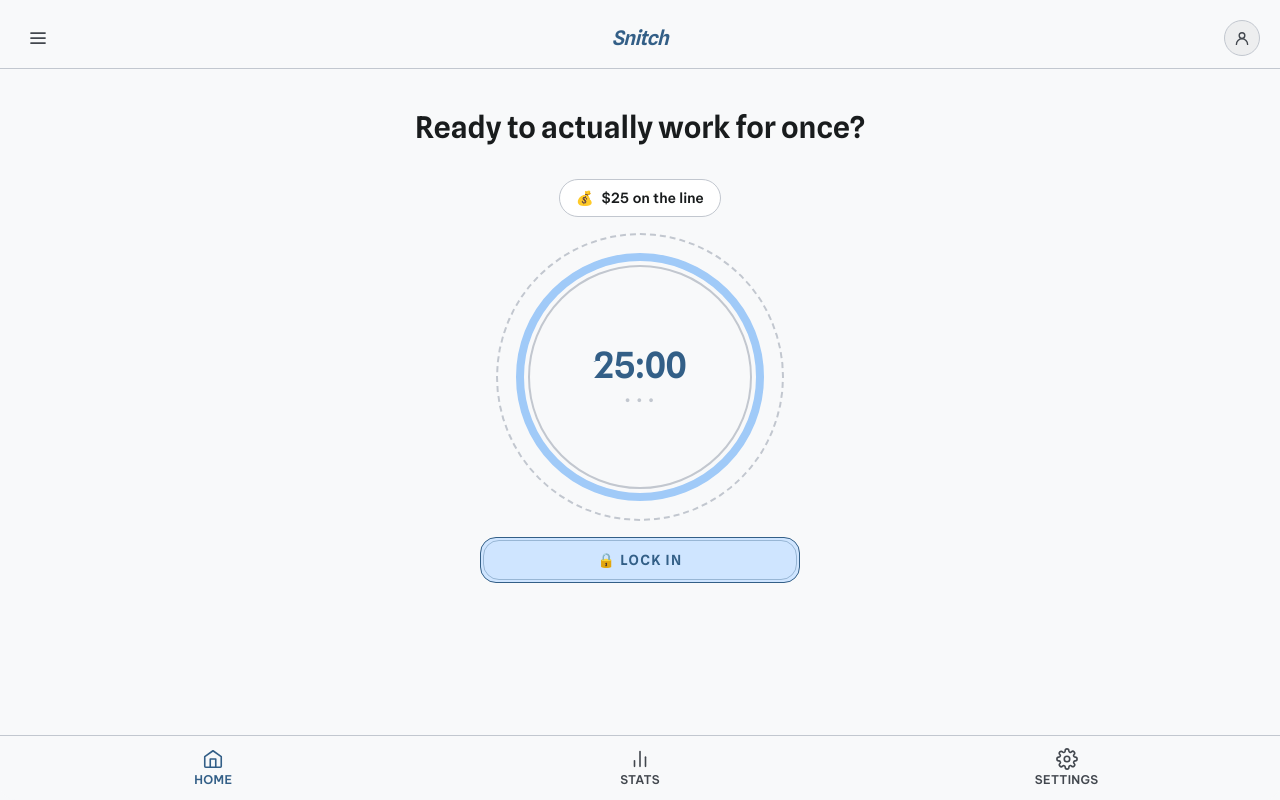
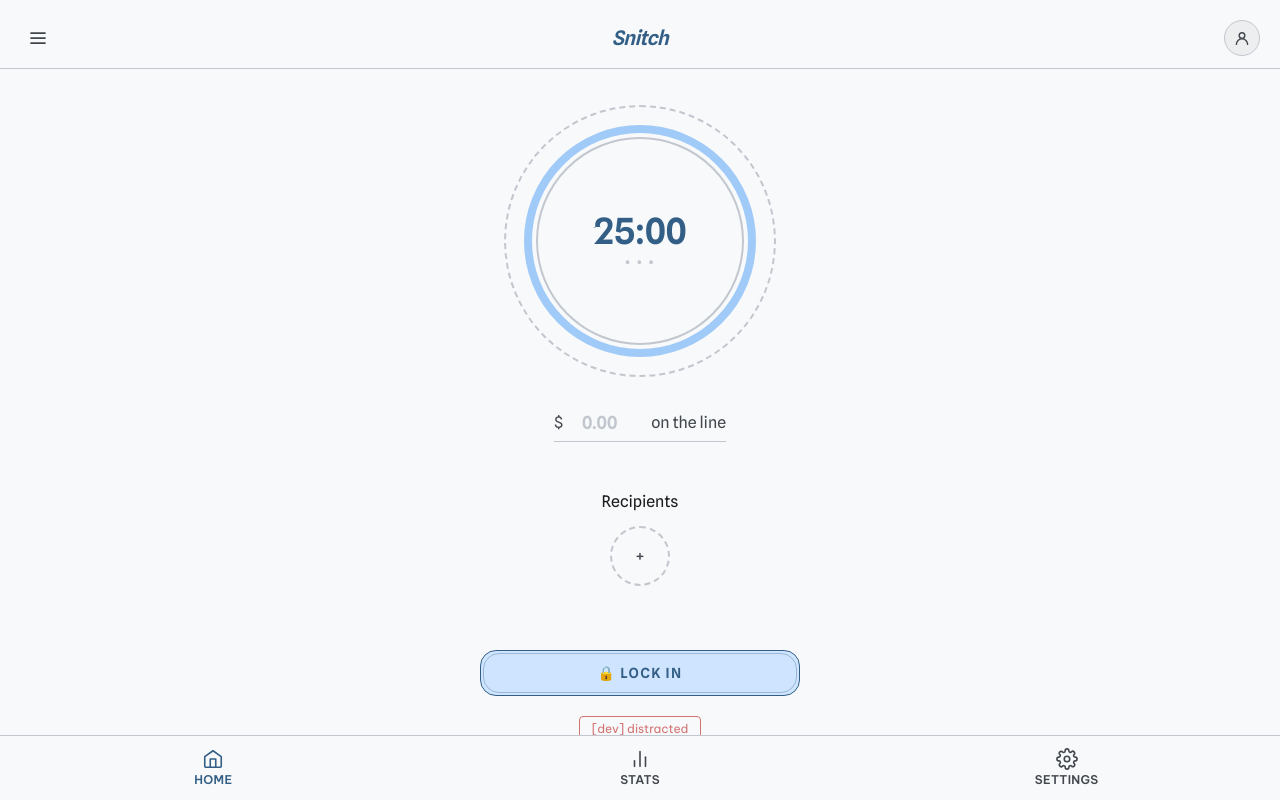
Before and after one commit to EfinZhao/Snitch, a React (Vite) app in the folder frontend/snitch/: page / in a window 1280 px wide. Built offline with nearby package versions, Linux system fonts and the light colour scheme.

Commit message:
pre state before implementing the CV

```diff
--- a/frontend/snitch/src/components/screens/FocusDashboard.tsx
+++ b/frontend/snitch/src/components/screens/FocusDashboard.tsx
@@ -3,6 +3,7 @@
 import type { Screen } from '../../types'
 
 const DEFAULT_SECONDS = 25 * 60
+const CX = 124, CY = 124, R = 112
 
 function formatTime(s: number) {
   const h = Math.floor(s / 3600)
@@ -12,22 +13,56 @@
   return `${String(m).padStart(2, '0')}:${String(sec).padStart(2, '0')}`
 }
 
-// Accepts a plain number of minutes (e.g. "90" → 90 min → 5400 s)
 function parseInput(raw: string): number | null {
   const minutes = parseFloat(raw.trim())
   if (isNaN(minutes) || minutes <= 0) return null
   return Math.round(minutes * 60)
 }
 
-export default function FocusDashboard({ navigate }: { navigate: (screen: Screen) => void }) {
+// fraction 0→1 maps to a point on the arc in the SVG's transformed space
+// SVG has rotate(-90deg) scaleX(-1), so fraction 0 = top, clockwise
+function fractionToPoint(fraction: number) {
+  // In the SVG local space (after rotate -90 + scaleX -1):
+  // angle 0 = right in standard coords → top after rotate(-90) → top after scaleX(-1)
+  // Going clockwise means increasing angle in this mirrored space
+  const angle = -fraction * 2 * Math.PI
+  return {
+    x: CX + R * Math.cos(angle),
+    y: CY + R * Math.sin(angle),
+  }
+}
+
+// Returns SVG polygon points for a triangle on the arc pointing toward center
+function trianglePoints(cx: number, cy: number, size = 7): string {
+  const inward = Math.sqrt((cx - CX) ** 2 + (cy - CY) ** 2)
+  const nx = (CX - cx) / inward  // unit vector toward center
+  const ny = (CY - cy) / inward
+  const px = -ny, py = nx        // perpendicular
+  const tip = { x: cx + nx * size * 1.2, y: cy + ny * size * 1.2 }
+  const l   = { x: cx + px * size, y: cy + py * size }
+  const r   = { x: cx - px * size, y: cy - py * size }
+  return `${tip.x},${tip.y} ${l.x},${l.y} ${r.x},${r.y}`
+}
+
+type Recipient = { username: string }
+
+export default function FocusDashboard({ navigate: _navigate }: { navigate: (screen: Screen) => void }) {
   const [totalSeconds, setTotalSeconds] = useState(DEFAULT_SECONDS)
   const [seconds, setSeconds] = useState(DEFAULT_SECONDS)
   const [running, setRunning] = useState(false)
   const [editing, setEditing] = useState(false)
   const [inputVal, setInputVal] = useState('')
   const intervalRef = useRef<ReturnType<typeof setInterval> | null>(null)
-  // tracks whether commitEdit was already called via Enter so onBlur skips it
   const committingRef = useRef(false)
+
+  // distraction events stored as elapsed fraction (0=start, 1=end)
+  const [distractions, setDistractions] = useState<number[]>([])
+
+  // Stakes state
+  const [amount, setAmount] = useState('')
+  const [recipients, setRecipients] = useState<Recipient[]>([])
+  const [showModal, setShowModal] = useState(false)
+  const [recipientInput, setRecipientInput] = useState('')
 
   useEffect(() => {
     if (running && seconds > 0) {
@@ -66,55 +101,80 @@
     }
   }
 
-  const circumference = 2 * Math.PI * 120
-  const progress = (seconds / totalSeconds) * circumference
+  function injectDistraction() {
+    const elapsed = (totalSeconds - seconds) / totalSeconds
+    setDistractions(prev => [...prev, elapsed])
+  }
+
+  function openModal() { setRecipientInput(''); setShowModal(true) }
+  function closeModal() { setShowModal(false); setRecipientInput('') }
+
+  function addRecipient() {
+    const username = recipientInput.trim().replace(/^@/, '')
+    if (!username) return
+    if (!recipients.some(r => r.username.toLowerCase() === username.toLowerCase())) {
+      setRecipients(prev => [...prev, { username }])
+    }
+    closeModal()
+  }
+
+  function removeRecipient(username: string) {
+    setRecipients(prev => prev.filter(r => r.username !== username))
+  }
+
+  function handleRecipientKey(e: React.KeyboardEvent<HTMLInputElement>) {
+    if (e.key === 'Enter') addRecipient()
+    if (e.key === 'Escape') closeModal()
+  }
+
+  const circumference = 2 * Math.PI * R
+  const elapsed = (totalSeconds - seconds) / totalSeconds
 
   return (
-    <div className="flex flex-col items-center px-6 py-10 gap-8">
-      {/* Headline */}
-      <h1 className="font-display font-semibold text-3xl text-on-surface text-center leading-tight">
-        Ready to actually work for once?
-      </h1>
+    <div className="flex flex-col items-center px-6 py-6 gap-5">
 
-      {/* Stake pill */}
-      <button
-        onClick={() => navigate('stakes')}
-        className="flex items-center gap-2 border border-outline-variant rounded-full px-4 py-2 bg-white hover:bg-surface-container transition-colors"
-      >
-        <span className="text-error text-sm">💰</span>
-        <span className="font-body font-semibold text-sm text-on-surface">$25 on the line</span>
-      </button>
+      <br></br>
 
       {/* Clock face */}
-      <div className="relative flex items-center justify-center my-4">
-        {/* Outer dashed ring */}
+      <div className="relative flex items-center justify-center">
         <div
           className="absolute rounded-full border-2 border-dashed border-outline-variant"
-          style={{ width: '288px', height: '288px' }}
+          style={{ width: '272px', height: '272px' }}
         />
-
-        {/* SVG arc progress */}
         <svg
-          width="264"
-          height="264"
+          width="248"
+          height="248"
           className="absolute pointer-events-none"
-          style={{ transform: 'rotate(-90deg)' }}
+          style={{ transform: 'rotate(-90deg) scaleX(1)' }}
         >
+          {/* Progress arc — starts full, drains clockwise */}
           <circle
-            cx="132" cy="132" r="120"
+            cx={CX} cy={CY} r={R}
             fill="none"
             stroke="var(--color-primary-fixed-dim)"
             strokeWidth="8"
             strokeLinecap="round"
             strokeDasharray={circumference}
-            strokeDashoffset={circumference - progress}
+            strokeDashoffset={elapsed * circumference}
           />
+
+          {/* Distraction marks — rendered in normal orientation via transform */}
+          {distractions.map((fraction, i) => {
+            const pt = fractionToPoint(fraction)
+            return (
+              <polygon
+                key={i}
+                points={trianglePoints(pt.x, pt.y)}
+                fill="#ef4444"
+              />
+            )
+          })}
         </svg>
 
         {/* Inner circle */}
         <div
           className="flex flex-col items-center justify-center rounded-full border-2 border-outline-variant bg-surface relative z-10"
-          style={{ width: '224px', height: '224px' }}
+          style={{ width: '208px', height: '208px' }}
         >
           {editing ? (
             <input
@@ -137,11 +197,56 @@
               {formatTime(seconds)}
             </button>
           )}
-          <span className="text-outline-variant text-xs mt-2 tracking-widest">
-            {editing ? 'minutes' : '• • •'}
+          <span className="text-outline-variant text-xs mt-1 tracking-widest">
+            {editing ? 'minutes' : distractions.length > 0 ? `${distractions.length} distraction${distractions.length > 1 ? 's' : ''}` : '• • •'}
           </span>
         </div>
       </div>
+
+      <br></br>
+
+      {/* Stakes section */}
+      <div className="flex flex-col items-center gap-3">
+        {/* Amount input */}
+        <div className="flex items-center gap-1 border-b border-outline-variant pb-1">
+          <span className="font-display text-base text-on-surface-variant">$</span>
+          <input
+            type="number"
+            min="0"
+            step="0.01"
+            placeholder="0.00"
+            value={amount}
+            onChange={e => setAmount(e.target.value)}
+            className="bg-transparent font-display font-semibold text-lg text-on-surface w-20 text-center outline-none placeholder:text-outline-variant tabular-nums"
+          />
+          <span className="font-display text-base text-on-surface-variant">on the line</span>
+        </div>
+
+        <br></br>
+
+        {/* Recipient avatars */}
+        <div className="font-display text-base">Recipients</div>
+        <div className="flex items-center gap-2">
+          {recipients.map(({ username }) => (
+            <button
+              key={username}
+              onClick={() => removeRecipient(username)}
+              title={`@${username} — tap to remove`}
+              className="w-15 h-15 rounded-full border-2 border-primary bg-primary-fixed flex items-center justify-center text-xs font-display font-semibold text-primary flex-shrink-0"
+            >
+              {username.slice(0, 2).toUpperCase()}
+            </button>
+          ))}
+          <button
+            onClick={openModal}
+            className="w-15 h-15 rounded-full border-2 border-dashed border-outline-variant flex items-center justify-center text-lg text-on-surface-variant hover:border-primary hover:text-primary transition-colors flex-shrink-0"
+          >
+            +
+          </button>
+        </div>
+      </div>
+
+      <br></br>
 
       <Button
         variant="primary"
@@ -152,6 +257,43 @@
       >
         {running ? '⏳ Running…' : '🔒 Lock In'}
       </Button>
+
+      {/* DEV: inject distraction */}
+      <button
+        onClick={injectDistraction}
+        className="text-xs text-error border border-error rounded px-3 py-1 opacity-60 hover:opacity-100 transition-opacity"
+      >
+        [dev] distracted
+      </button>
+
+      {/* Add recipient modal */}
+      {showModal && (
+        <div
+          className="fixed inset-0 z-50 flex items-center justify-center"
+          onClick={e => { if (e.target === e.currentTarget) closeModal() }}
+        >
+          <div className="absolute inset-0 bg-black/40" />
+          <div className="relative w-72 bg-surface rounded-2xl px-6 pt-6 pb-6 flex flex-col gap-5 shadow-xl">
+            <h2 className="font-display font-semibold text-xl text-on-surface">Add Recipient</h2>
+            <div className="flex items-center gap-2 border-b-2 border-primary pb-2">
+              <span className="font-body text-on-surface-variant">@</span>
+              <input
+                ref={el => { el?.focus() }}
+                type="text"
+                placeholder="username"
+                value={recipientInput}
+                onChange={e => setRecipientInput(e.target.value.replace(/\s/g, ''))}
+                onKeyDown={handleRecipientKey}
+                className="flex-1 bg-transparent font-body text-lg text-on-surface outline-none placeholder:text-outline-variant"
+              />
+            </div>
+            <div className="flex gap-3">
+              <Button variant="ghost" fullWidth onClick={closeModal}>Cancel</Button>
+              <Button variant="primary" fullWidth onClick={addRecipient}>Add</Button>
+            </div>
+          </div>
+        </div>
+      )}
     </div>
   )
 }
--- a/frontend/snitch/src/components/screens/FocusStats.tsx
+++ b/frontend/snitch/src/components/screens/FocusStats.tsx
@@ -1,6 +1,5 @@
 import Card from "../atoms/Card";
 import Chip from "../atoms/Chip";
-import ProgressBar from "../atoms/ProgressBar";
 import Button from "../atoms/Button";
 import type { Screen } from "../../types";
 
```
